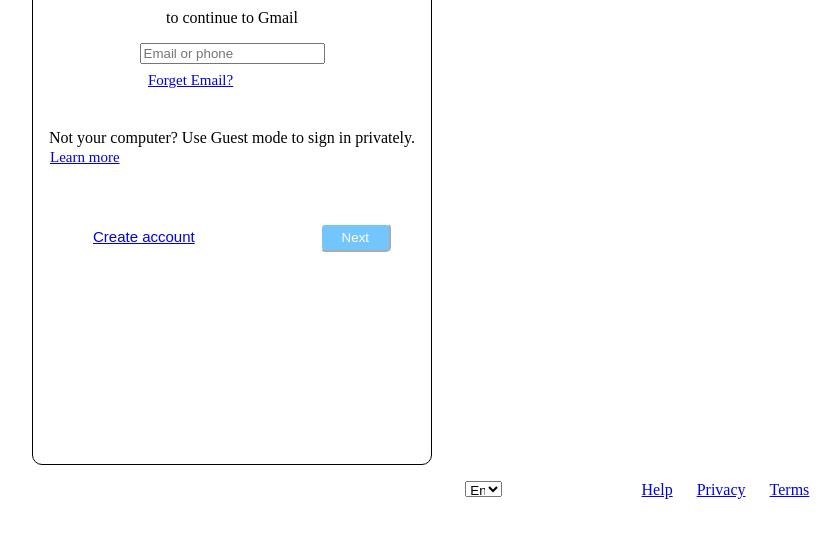
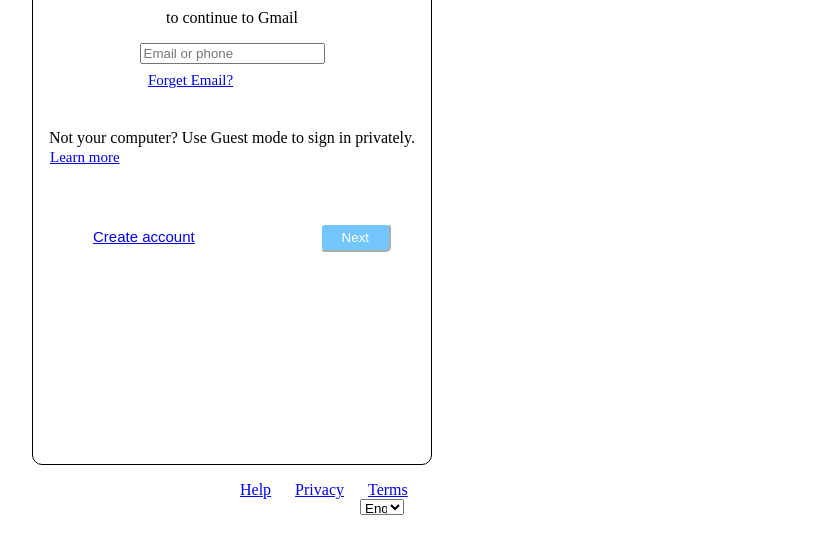
Before and after one commit to phamngocchien2004/codetest1, a plain HTML site: page index.html in a window 1280 px wide. Shown: the part 195-748 px from the top of the page, without its empty margins (408-1248 px from the left). Drawn offline with Linux system fonts and the light colour scheme.

Commit message:
Update index.html

```diff
--- a/index.html
+++ b/index.html
@@ -35,19 +35,23 @@
 
 
     <section >
-        <nav class="na">
+        <nav >
             <ul>
-                <li></li>
+                <div class="cot">
                 <li><a href="https://support.google.com/accounts?hl=en-GB&visit_id=638046183933306253-1062682638&rd=2&p=account_iph#topic=3382296">Help</a></li>
                 <li><a href="https://policies.google.com/privacy?gl=VN&hl=en-GB">Privacy</a></li>
                 <li><a href="https://policies.google.com/terms?gl=VN&hl=en-GB">Terms</a></li>
-                <select  id="country" >
+                </div>
+                <div class="nn">
+                <select  >
                     <option value="english">English</option>
                     <option value="vietnam">Vietnam</option>
                     <option value="china">China</option>
+                </select>
+                </div>
             </ul>
         </nav>
-              </select>
+
 
 
       </section>
```
